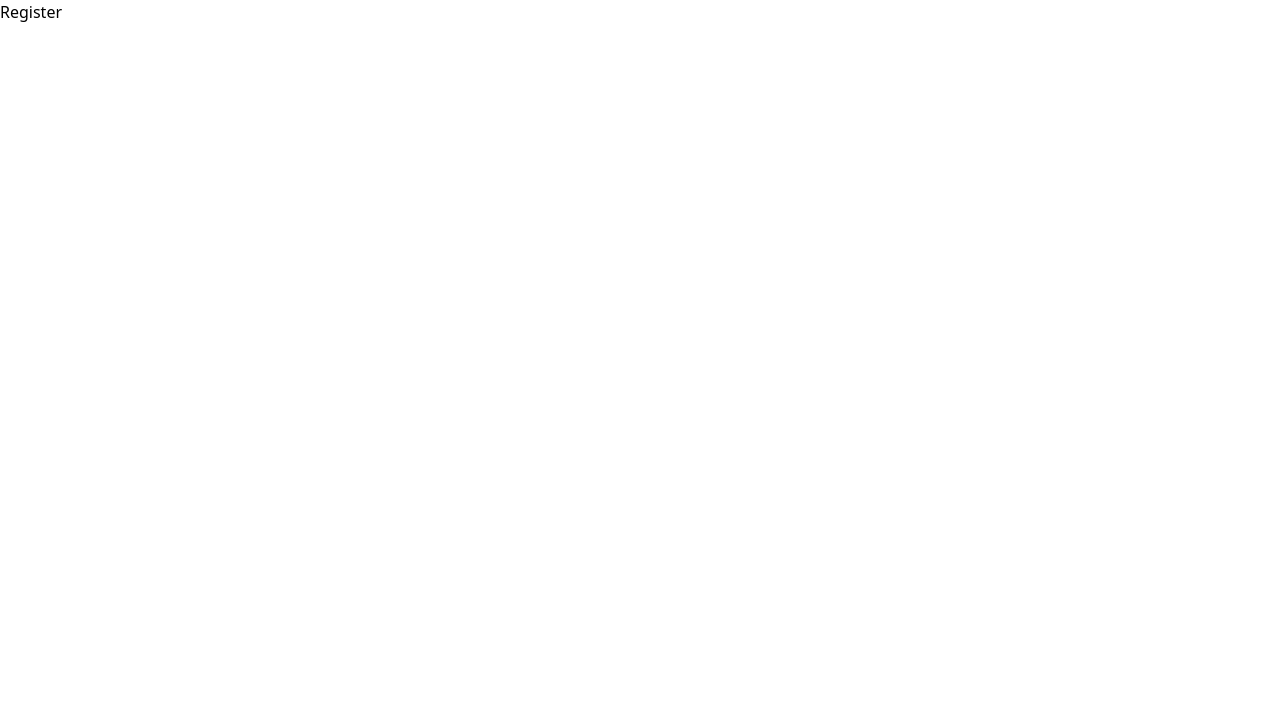
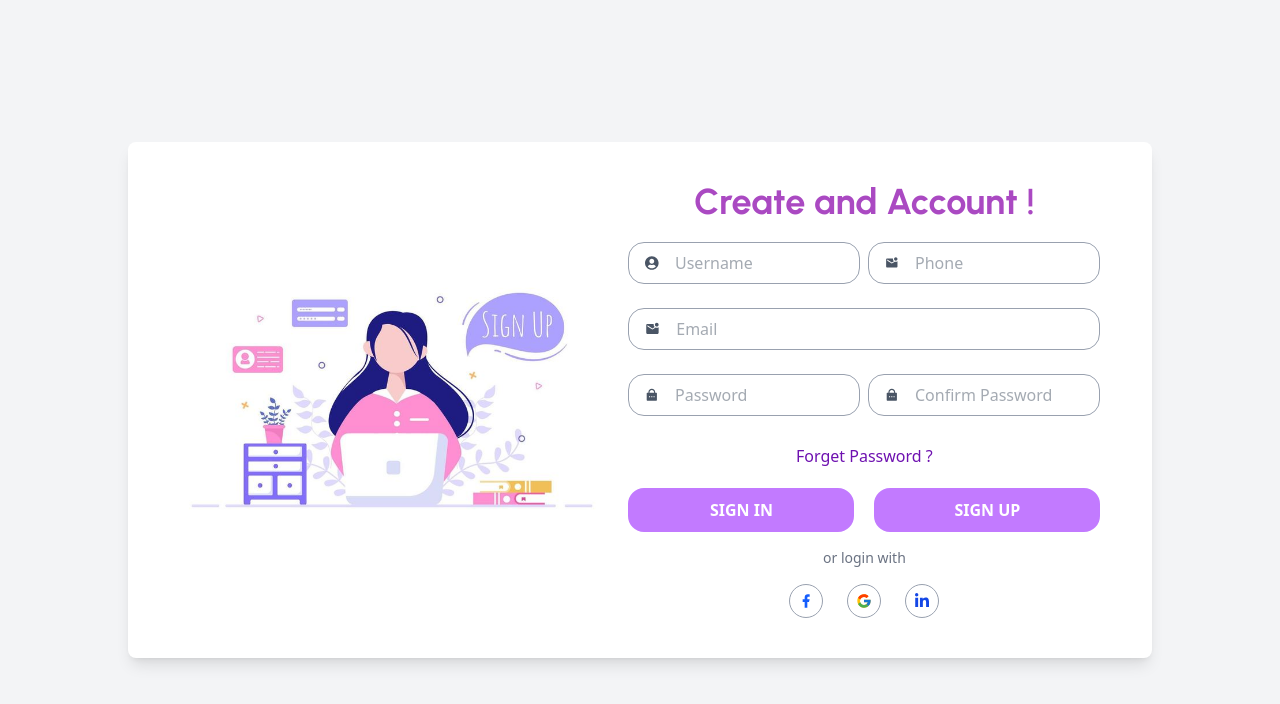
Before and after one commit to Heer-Savaliya/ECommerce-FullStack, a React (Vite) app: page /register in a window 1280 px wide. Shown: the top 704 px of the page. Built offline with nearby package versions, Linux system fonts and the light colour scheme.

Commit message:
register ui

```diff
--- a/src/Pages/Register.jsx
+++ b/src/Pages/Register.jsx
@@ -1,11 +1,120 @@
-import React from 'react'
+import React from "react";
+import { MdMarkEmailUnread } from "react-icons/md";
+import { RiLockPasswordFill, RiFacebookFill } from "react-icons/ri";
+import { FaUserCircle } from "react-icons/fa";
+import { FcGoogle } from "react-icons/fc";
+import { FaLinkedinIn } from "react-icons/fa6";
+import { NavLink } from "react-router-dom";
 
 const Register = () => {
   return (
-    <div>
-      <h1>Register</h1>
+    <div className="min-h-screen grid place-items-center bg-gray-100 p-4">
+      <div className="bg-white shadow-lg overflow-x-hidden rounded-lg flex flex-col md:flex-row items-center justify-center gap-6 p-6 md:p-10 w-full max-w-5xl">
+        {/* Image Section */}
+        <div className="w-full md:w-[45%]">
+          <img
+            src="./images/bg5.jpg"
+            alt="Login"
+            className="w-full h-auto object-cover rounded"
+          />
+        </div>
+
+        {/* Form Section */}
+        <div className="w-full md:w-1/2 text-center md:text-left">
+          <h1 className="text-3xl md:text-4xl pb-3 font-bold text-center text-purple font-urban">
+            Create and Account !
+          </h1>
+
+          <form className="space-y-4">
+            <div className="flex flex-col md:flex-row gap-2 py-2 w-full items-center justify-center">
+              <div className="w-full lg:w-1/2 px-4 py-2 border border-gray-400 rounded-2xl flex items-center gap-4 text-gray-600">
+                <FaUserCircle />
+                <input
+                  type="text"
+                  placeholder="Username"
+                  className="outline-none border-none w-full"
+                />
+              </div>
+
+              <div className="w-full lg:w-1/2 px-4 py-2 border border-gray-400 rounded-2xl flex items-center gap-4 text-gray-600">
+                <MdMarkEmailUnread />
+                <input
+                  type="phone"
+                  placeholder="Phone"
+                  className="outline-none border-none w-full"
+                />
+              </div>
+            </div>
+
+            <div className="w-full px-4 py-2 border border-gray-400 rounded-2xl flex items-center gap-4 text-gray-600">
+              <MdMarkEmailUnread />
+              <input
+                type="email"
+                placeholder="Email"
+                className="outline-none border-none w-full"
+              />
+            </div>
+
+            <div className="flex flex-col md:flex-row gap-2 py-2 w-full items-center justify-center">
+
+            <div className="w-full lg:w-1/2 px-4 py-2 border border-gray-400 rounded-2xl flex items-center gap-4 text-gray-600">
+              <RiLockPasswordFill />
+              <input
+                type="password"
+                placeholder="Password"
+                className="outline-none border-none w-full"
+              />
+            </div>
+            <div className="w-full lg:w-1/2 px-4 py-2 border border-gray-400 rounded-2xl flex items-center gap-4 text-gray-600">
+              <RiLockPasswordFill />
+              <input
+                type="password"
+                placeholder="Confirm Password"
+                className="outline-none border-none w-full"
+              />
+            </div>
+            </div>
+
+            <div className="px-2 py-1 text-center text-purple-800">
+              <NavLink className="">Forget Password ? </NavLink>
+            </div>
+
+            {/* Buttons */}
+            <div className="flex flex-col lg:flex-row gap-5">
+              <button
+                type="submit"
+                className="w-full font-semibold uppercase bg-purple-400 border-2 border-purple-400 text-white py-2 rounded-2xl hover:bg-white hover:text-purple-500 transition"
+              >
+                Sign In
+              </button>
+              <button
+                type="submit"
+                className="w-full font-semibold uppercase bg-purple-400 border-2 border-purple-400 text-white py-2 rounded-2xl hover:bg-white hover:text-purple-500 transition"
+              >
+                <NavLink to="/register">Sign Up</NavLink>
+              </button>
+            </div>
+            <h2 className="text-center  text-sm text-gray-500">
+              or login with
+            </h2>
+
+            {/* Other platform */}
+            <div className="flex items-center justify-center gap-6">
+              <div className="border-[1px] border-gray-400 rounded-full cursor-pointer">
+                <RiFacebookFill className="m-2 text-blue-600" />
+              </div>
+              <div className="border-[1px] border-gray-400 rounded-full cursor-pointer">
+                <FcGoogle className="m-2" />
+              </div>
+              <div className="border-[1px] border-gray-400 rounded-full cursor-pointer">
+                <FaLinkedinIn className="m-2 text-blue-700" />
+              </div>
+            </div>
+          </form>
+        </div>
+      </div>
     </div>
-  )
-}
+  );
+};
 
-export default Register
+export default Register;
```
